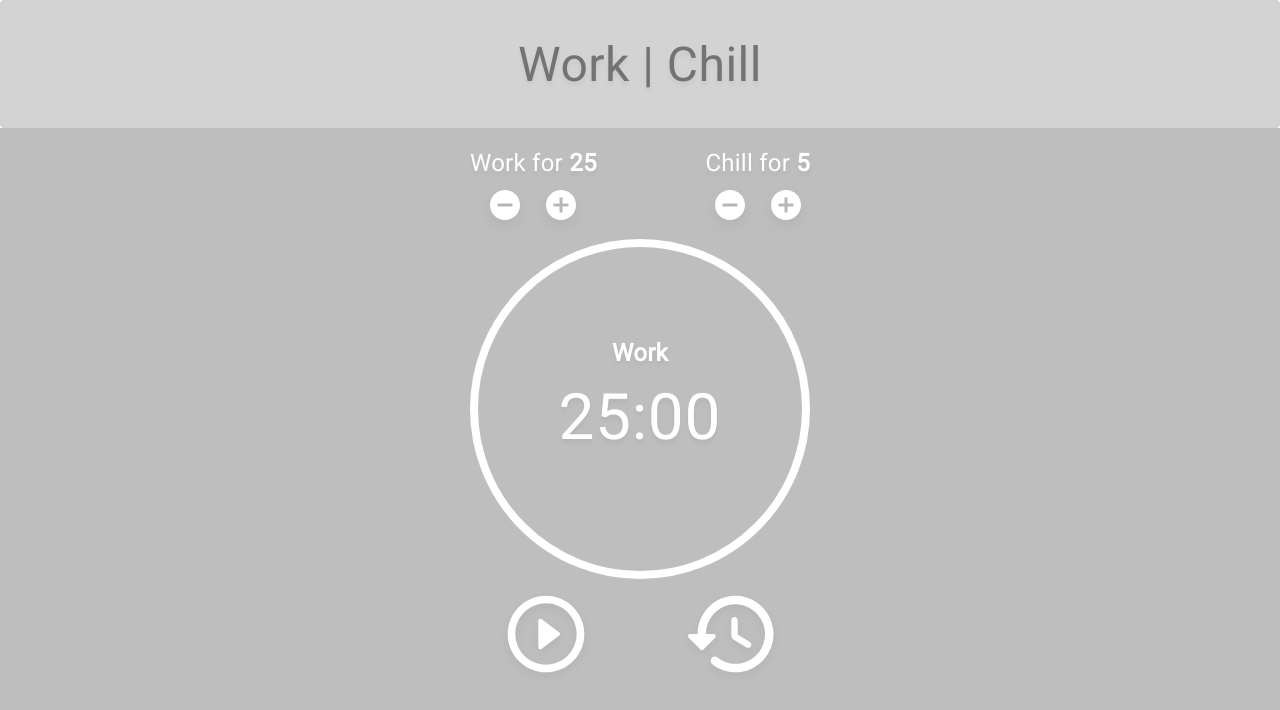
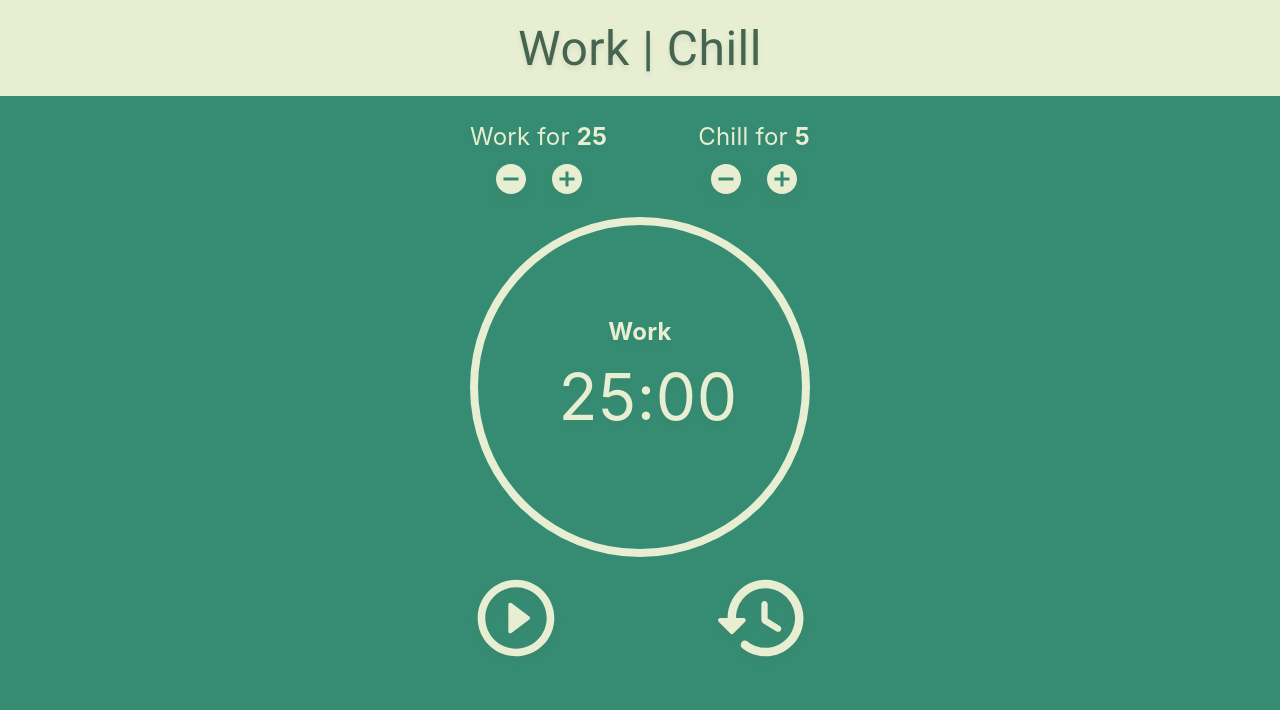
Before and after one commit to ryanwolhuter/work-chill, a React (Create React App) app: page / in a window 1280 px wide. Shown: the top 710 px of the page. Built offline with nearby package versions, Linux system fonts and the light colour scheme; the HTML template or start-up script is replaced by a standard one.

Commit message:
Finalize color scheme

```diff
--- a/src/App.css
+++ b/src/App.css
@@ -1,15 +1,26 @@
+/* Global CSS variables */
+
+:root {
+  --header-height: 6rem;
+  --circle-diameter: 340px;
+  --background: #368c72;
+  --header-text: #466551;
+  --header-background: #e7eed2;
+  --content: #e7eed2;
+}
+
 /* Sets the grid layout for the app */
 
  .App {
   width: 100vw;
-  height: calc(100vh - 8rem);
-  background: #BEBEBE;
+  height: calc(100vh - var(--header-height));
+  background: var(--background);
 
   display: grid;
-  grid-template-rows: 1fr 340px 1fr 1fr;
+  grid-template-rows: 1fr var(--circle-diameter) 1fr 1fr;
   grid-template-areas:
     "length-controls"
-     "timer"
+         "timer"
      "timer-controls"
           ".";
 }
@@ -18,14 +29,11 @@
 
 .header-wrapper {
   grid-area: header-wrapper;
-  height: 8rem;
+  height: var(--header-height);
   display: flex;
   justify-content: center;
   align-items: center;
-
-  background: lightgrey;
-  border-radius: 4px;
-  box-shadow: 0 -2px -2px rgba(0, 0, 0, 0.05);
+  background: var(--header-background);
 }
 
 .header {
@@ -37,15 +45,15 @@
   font-size: 3rem;
   letter-spacing: 0.01em;
 
-  color: #737373;
-  text-shadow: 0px 4px 4px rgba(0, 0, 0, 0.05);
+  color: var(--header-text);
+  text-shadow: 0px 4px 4px rgba(70,101,81, 0.1);
 }
 
 /* Length control buttons styles */
 
 .length-controls {
   grid-area: length-controls;
-  min-width: 340px;
+  min-width: var(--circle-diameter);
   display: flex;
   justify-self: center;
   justify-content: space-between;
@@ -54,7 +62,6 @@
 
 .work-time {
 
-  font-family: Roboto;
   font-style: normal;
   font-weight: normal;
   line-height: normal;
@@ -62,14 +69,13 @@
   letter-spacing: 0.01em;
   margin-bottom: 1rem;
 
-  color: #FFFFFF;
+  color: var(--content);
 
-  text-shadow: 0px 4px 4px rgba(0, 0, 0, 0.05);
+  text-shadow: 0px 4px 4px rgba(70,101,81, 0.1);
 }
 
 .chill-time {
 
-  font-family: Roboto;
   font-style: normal;
   font-weight: normal;
   line-height: normal;
@@ -77,9 +83,9 @@
   letter-spacing: 0.01em;
   margin-bottom: 1rem;
 
-  color: #FFFFFF;
+  color: var(--content);
 
-  text-shadow: 0px 4px 4px rgba(0, 0, 0, 0.05);
+  text-shadow: 0px 4px 4px rgba(70,101,81, 0.1);
 }
 
 .length-control-buttons {
@@ -88,30 +94,30 @@
 }
 
 .work-minus {
-  fill: white;
+  fill: var(--content);
   transform: scale(1.5);
-  filter: drop-shadow(0px 4px 4px rgba(0, 0, 0, 0.05));
+  filter: drop-shadow(0px 4px 4px rgba(70,101,81, 0.1));
   margin-right: 1rem;
 }
 
 .work-plus {
-  fill: white;
+  fill: var(--content);
   transform: scale(1.5);
-  filter: drop-shadow(0px 4px 4px rgba(0, 0, 0, 0.05));
+  filter: drop-shadow(0px 4px 4px rgba(70,101,81, 0.1));
   margin-left: 1rem;
 }
 
 .chill-minus {
-  fill: white;
+  fill: var(--content);
   transform: scale(1.5);
-  filter: drop-shadow(0px 4px 4px rgba(0, 0, 0, 0.05));
+  filter: drop-shadow(0px 4px 4px rgba(70,101,81, 0.1));
   margin-right: 1rem;
 }
 
 .chill-plus {
-  fill: white;
+  fill: var(--content);
   transform: scale(1.5);
-  filter: drop-shadow(0px 4px 4px rgba(0, 0, 0, 0.05));
+  filter: drop-shadow(0px 4px 4px rgba(70,101,81, 0.1));
   margin-left: 1rem;
 
 }
@@ -142,16 +148,15 @@
   justify-self: center;
   align-self: center;
 
-  font-family: Roboto;
   font-style: normal;
   font-weight: bold;
   line-height: normal;
   font-size: 1.5rem;
   letter-spacing: 0.01em;
 
-  color: #FFFFFF;
+  color: var(--content);
 
-  text-shadow: 0px 4px 4px rgba(0, 0, 0, 0.05);
+  text-shadow: 0px 4px 4px rgba(70,101,81, 0.1);
 }
 
 .timer {
@@ -162,24 +167,23 @@
   justify-self: center;
   align-self: center;
 
-  font-family: Roboto;
   font-style: normal;
   font-weight: normal;
   line-height: normal;
   font-size: 4rem;
   letter-spacing: 0.01em;
 
-  color: #FFFFFF;
+  color: var(--content);
 
-  text-shadow: 0px 4px 4px rgba(0, 0, 0, 0.05);
+  text-shadow: 0px 4px 4px rgba(70,101,81, 0.1);
 }
 
 /* Timer spinning circle styles */
 
 .circle {
-  width: 340px;
-  height: 340px;
-  stroke: white;
+  width: var(--circle-diameter);
+  height: var(--circle-diameter);
+  stroke: var(--content);
   stroke-width: 8;
   grid-area: timer;
   justify-self: center;
@@ -187,20 +191,23 @@
 }
 
 .spinner {
-  width: 340px;
-  height: 340px;
+  width: var(--circle-diameter);
+  height: var(--circle-diameter);
   grid-area: timer;
   justify-self: center;
   align-self: center;
 }
 
 .animated-circle {
-  stroke: white;
+  stroke: var(--content);
   stroke-width: 8;
   stroke-dasharray: 1068;
   stroke-linecap: round;
-  transform-origin: 170px 170px 0;
-  animation: spinner 9s linear infinite;
+  transform-origin:
+    calc(var(--circle-diameter) / 2)
+    calc(var(--circle-diameter) / 2) 0;
+  animation: spinner 9s linear infinite,
+    color 9s ease-in-out infinite;
   animation-direction: normal;
   grid-area: timer;
   justify-self: center;
@@ -222,11 +229,75 @@
   }
 }
 
+@keyframes color {
+  100%,
+  0% {
+    stroke: #e7eed2;
+  }
+  5% {
+    stroke: #DCEACD;
+  }
+  10% {
+    stroke: #D2E7C8;
+  }
+  15% {
+    stroke: #C7E3C3;
+  }
+  20% {
+    stroke: #BDE0BE;
+  }
+  25% {
+    stroke: #B2DCB9;
+  }
+  30% {
+    stroke: #A8D9B4;
+  }
+  35% {
+    stroke: #9DD5AF;
+  }
+  40% {
+    stroke: #93D2AA;
+  }
+  45% {
+    stroke: #88CEA5;
+  }
+  50% {
+    stroke: #7ECBA1;
+  }
+  55% {
+  stroke: #88CEA5;
+  }
+  60% {
+  stroke: #93D2AA;
+  }
+  65% {
+    stroke: #9DD5AF;
+  }
+  70% {
+    stroke: #A8D9B4;
+  }
+  75% {
+    stroke: #B2DCB9;
+  }
+  80% {
+    stroke: #BDE0BE;
+  }
+  85% {
+    stroke: #C7E3C3;
+  }
+  90% {
+    stroke: #D2E7C8;
+  }
+  95% {
+    stroke: #DCEACD;
+  }
+}
+
 /* Timer control buttons styles */
 
 .timer-controls {
   grid-area: timer-controls;
-  min-width: 375px;
+  min-width: var(--circle-diameter);
   justify-self: center;
   display: grid;
   grid-template-columns: 1fr 1fr;
@@ -237,9 +308,9 @@
   grid-area: play-pause;
   width: 92px;
   height: 92px;
-  fill: white;
-  filter: drop-shadow(0px 4px 4px rgba(0, 0, 0, 0.05));
-  justify-self: center;
+  fill: var(--content);
+  filter: drop-shadow(0px 4px 4px rgba(70,101,81, 0.1));
+  justify-self: start;
   align-self: center;
 }
 
@@ -265,9 +336,9 @@
   grid-area: reset;
   width: 92px;
   height: 92px;
-  fill: white;
-  filter: drop-shadow(0px 4px 4px rgba(0, 0, 0, 0.05));
-  justify-self: center;
+  fill: var(--content);
+  filter: drop-shadow(0px 4px 4px rgba(70,101,81, 0.1));
+  justify-self: end;
   align-self: center;
 }
 
--- a/src/index.css
+++ b/src/index.css
@@ -3,7 +3,8 @@ body {
   padding: 0;
   height: 100vh;
   width: 100vw;
-
+  font-family: -apple-system, BlinkMacSystemFont, 'Segoe UI', Roboto, Oxygen-Sans, Ubuntu,
+    Cantarell, 'Helvetica Neue', Helvetica, Arial, sans-serif;
   -webkit-font-smoothing: antialiased;
   -moz-osx-font-smoothing: grayscale;
 
```
